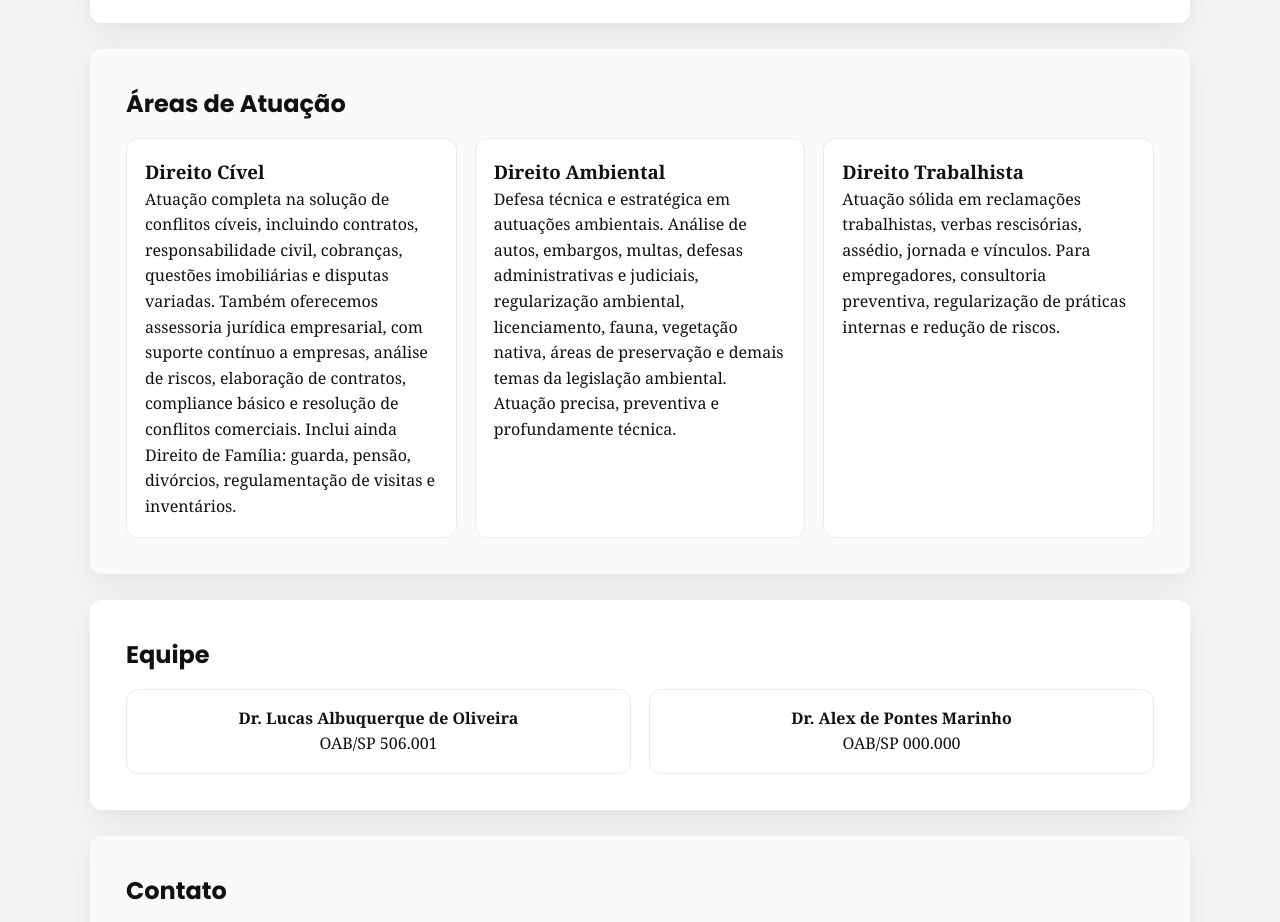
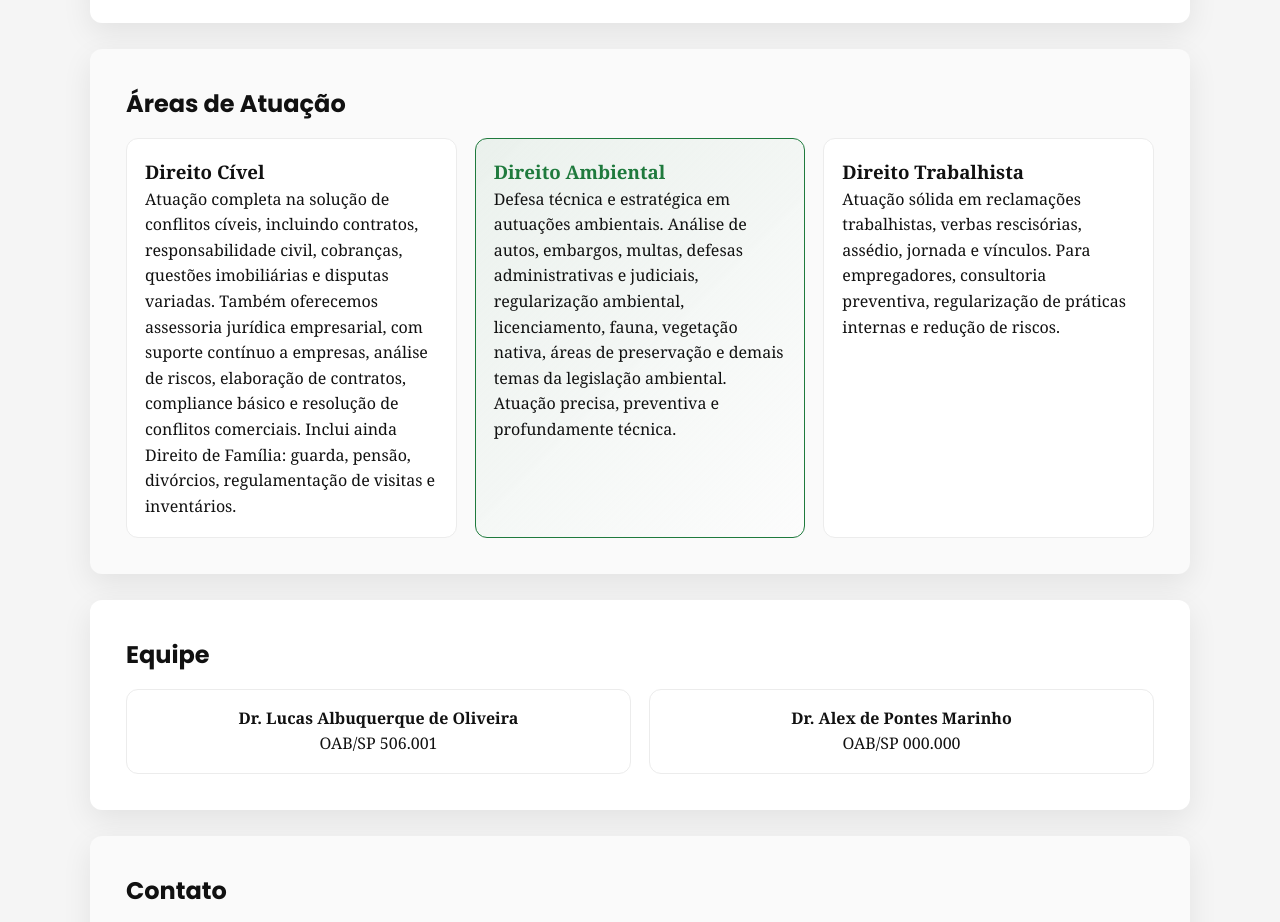
Before and after one commit to marinhoealbuquerque/marinhoealbuquerque.github.io, a plain HTML site: page index.html in a window 1280 px wide. Shown: the part 840-1762 px from the top of the page. Drawn offline with Linux system fonts and the light colour scheme.

Commit message:
Update style.css

```diff
--- a/style.css
+++ b/style.css
@@ -196,6 +196,30 @@ body{
   display:block;
   filter:drop-shadow(0 2px 2px rgba(0,0,0,0.25));
 }
+/* Animação suave dos cards */
+.card-anim {
+  transition: all 0.25s ease;
+}
+
+.card-anim:hover {
+  transform: translateY(-6px);
+  box-shadow: 0 8px 25px rgba(0,0,0,0.12);
+}
+
+/* Destaque discreto para o Direito Ambiental */
+.destaque-ambiental {
+  border: 1px solid #1f7a3d;            /* verde escuro elegante */
+  background: linear-gradient(
+      135deg,
+      rgba(31, 122, 61, 0.07),
+      rgba(255, 255, 255, 0.5)
+  );
+}
+
+.destaque-ambiental h3 {
+  color: #1f7a3d;
+  font-weight: 700;
+}
 
 /* ===== Responsivo ===== */
 @media (max-width:900px){
```
